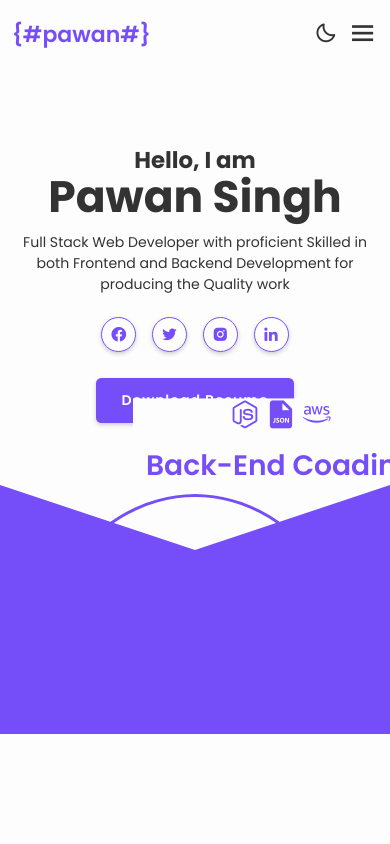
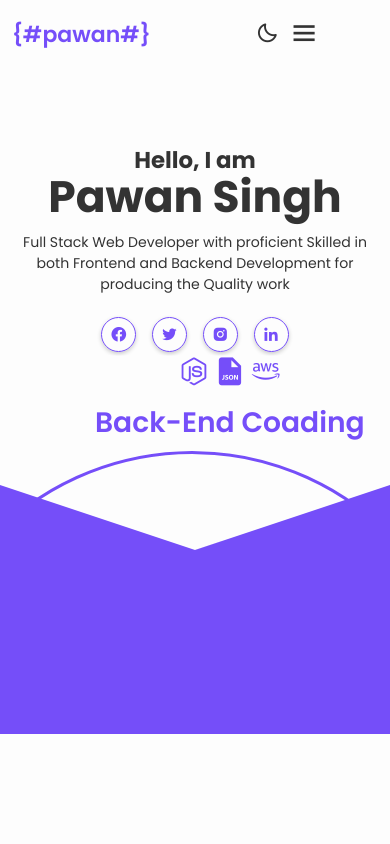
Before and after one commit to almightycoder4/Portfolio-V2, a plain HTML site: page index.html in a window 390 px wide. Shown: the top 844 px of the page. Drawn offline with nearby package versions, Linux system fonts and the light colour scheme.

Commit message:
@media 440px fixed

```diff
--- a/css/style.css
+++ b/css/style.css
@@ -692,8 +692,8 @@ span {
   }
 }
 @media (max-width: 450px) {
-  .html {
-    font-size: 50%;
+  .header {
+    width: 85%;
   }
   .home .profession-container .overlay {
     position: fixed;
@@ -702,6 +702,18 @@ span {
     right: 0;
     transform: rotate(90deg) translate(-50%, 50%) scaleY(3);
     border-width: 23.9rem;
+  }
+  .home .profession-box .profession {
+    left: 193px;
+    transform-origin: 0;
+  }
+
+  .home .profession-container .profession-box {
+    position: fixed;
+    top: 55%;
+    left: -100px;
+    border-radius: 0;
+    width: 150%;
   }
   #darkMode-icon {
     right: 6rem;
```
